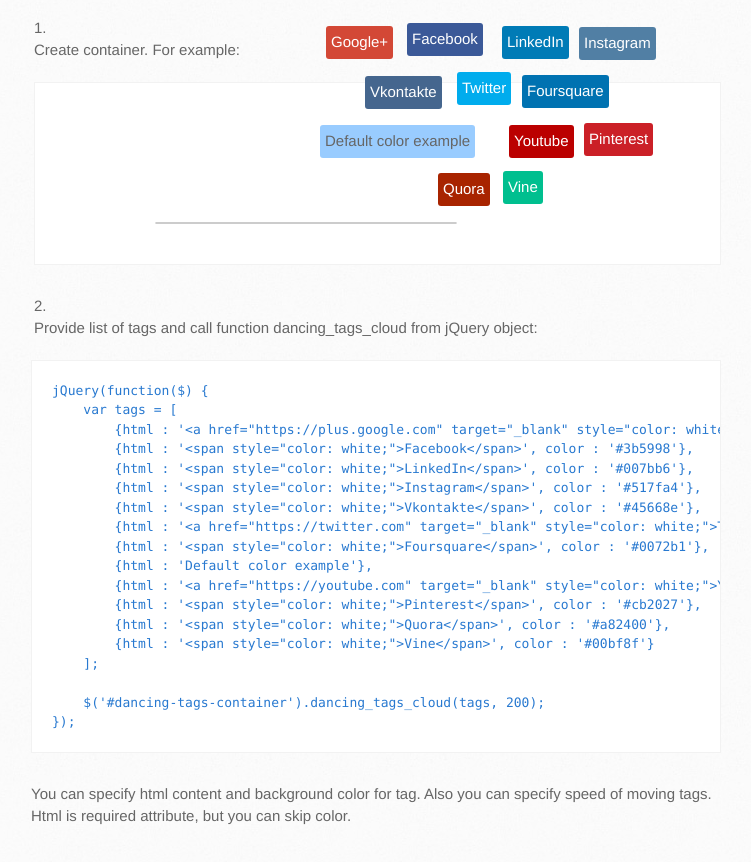
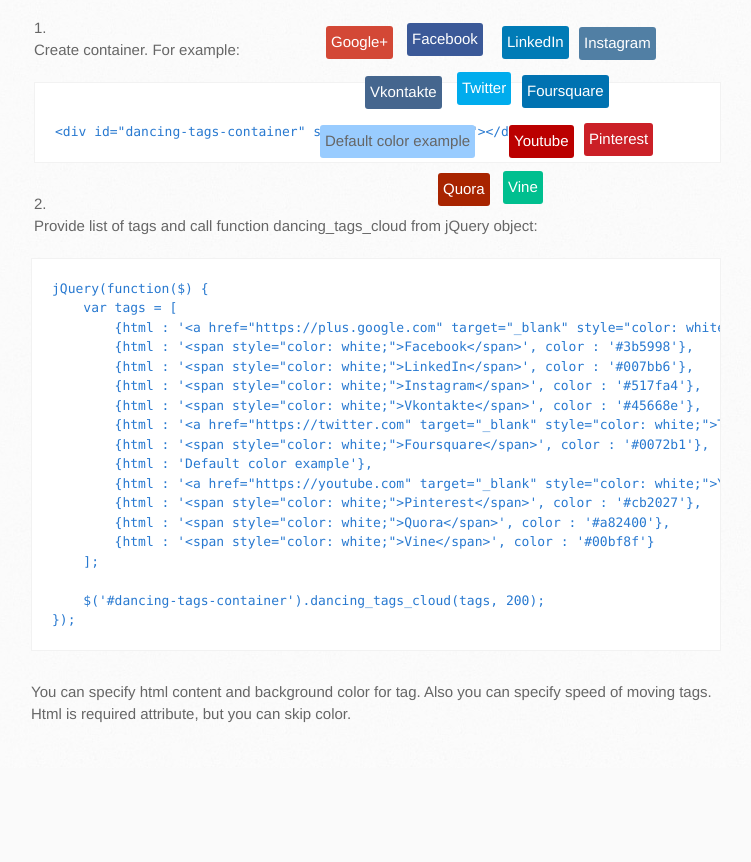
Before and after one commit to eugene-ilyin/dancing_tags, a plain HTML site: page index.html in a window 1280 px wide. Shown: the part 793-1655 px from the top of the page, without its empty margins (139-890 px from the left). After the commit the page ends 1561 px from the top, so only its background shows below. Drawn offline with nearby package versions, Linux system fonts and the light colour scheme.

Commit message:
Update index.html

```diff
--- a/index.html
+++ b/index.html
@@ -75,7 +75,7 @@
 <li>
 <p>Create container. For example: </p>
 <pre><code>
-<div id="dancing-tags-container" style="width: 300px;"></div>
+&ltdiv id="dancing-tags-container" style="width: 300px;">&lt/div>
 </code></pre>
 </li>
 <li><p>Provide list of tags and call function dancing_tags_cloud from jQuery object:</p></li>
```
